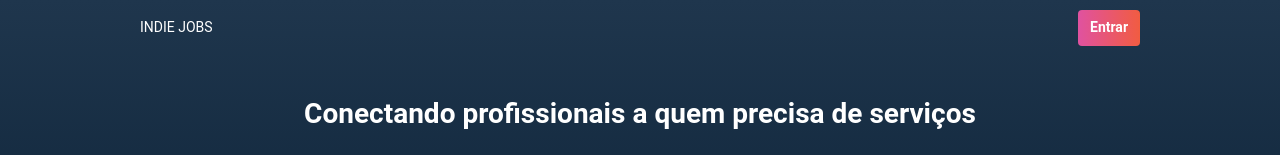
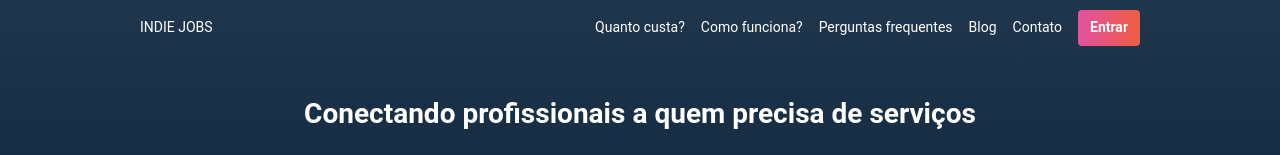
Before and after one commit to devchronicles/aboutdevs, a React app: page / in a window 1280 px wide. Shown: the top 155 px of the page. Built offline with nearby package versions, Linux system fonts and the light colour scheme; no server answers; the HTML template or start-up script is replaced by a standard one.

Commit message:
Header now has other links

```diff
--- a/src/client/components/Header.js
+++ b/src/client/components/Header.js
@@ -12,7 +12,26 @@ const Header = ({ loggedUser }) => {
         <Link to="/" className="logo">
             INDIE JOBS
             </Link>
-        {rightComponent}
+        <ul>
+            <li>
+                <a href="#">Quanto custa?</a>
+            </li>
+            <li>
+                <a href="#">Como funciona?</a>
+            </li>
+            <li>
+                <a href="#">Perguntas frequentes</a>
+            </li>
+            <li>
+                <a href="#">Blog</a>
+            </li>
+            <li>
+                <a href="#">Contato</a>
+            </li>
+            <li>
+                {rightComponent}
+            </li>
+        </ul>
     </header>);
 };
 
--- a/src/client/styles/header.scss
+++ b/src/client/styles/header.scss
@@ -8,6 +8,17 @@ header.header {
     justify-content: space-between;
     height: $header-height;
     position: relative;
+
+    ul {
+        display: flex;
+        flex-direction: row;
+        align-items: center;
+        li {
+            padding-left: $gutter-md;
+            display: flex;
+            justify-content: center;
+        }
+    }
 
     a.logo {
         text-decoration: none;
--- a/src/client/styles/styles.scss
+++ b/src/client/styles/styles.scss
@@ -39,3 +39,12 @@ body {
         align-items: center;
     }
 }
+
+li {
+    list-style: none;
+}
+
+a {
+    color: $color-white;
+    text-decoration: none;
+}
```
